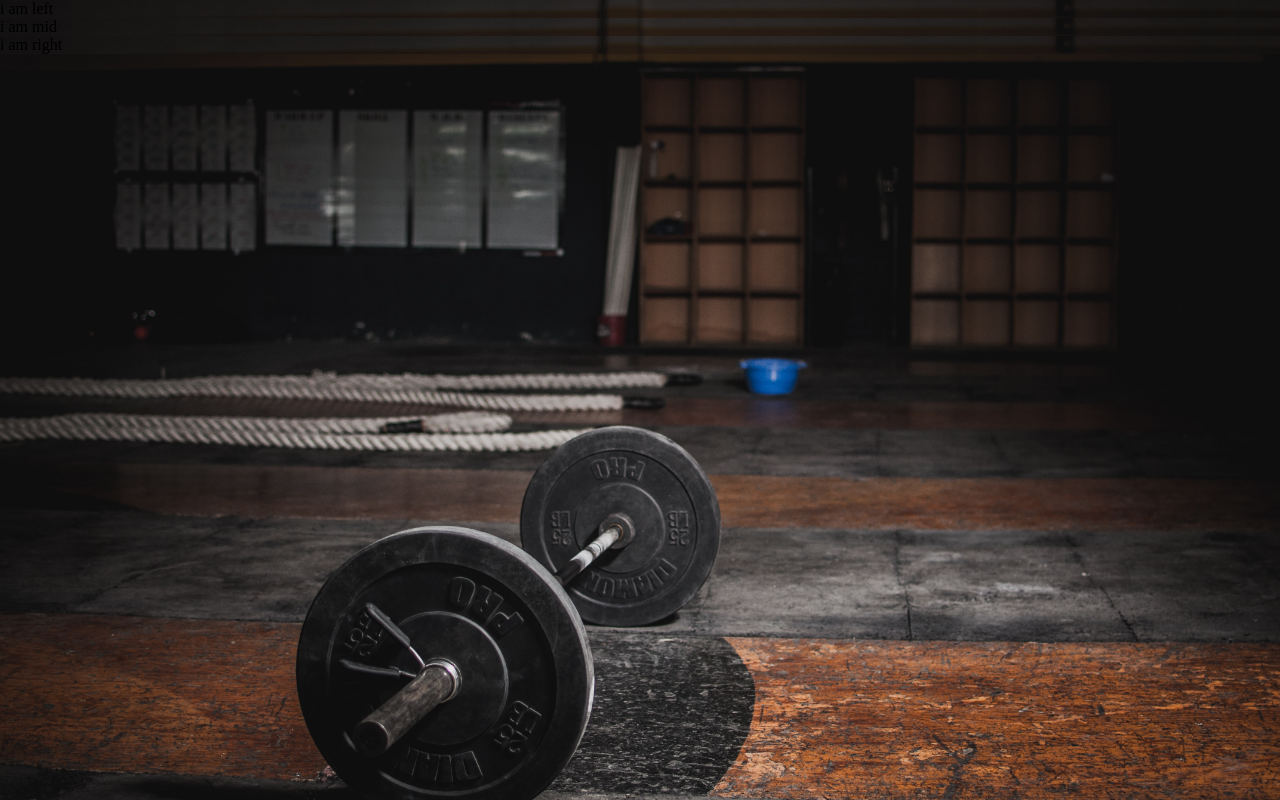
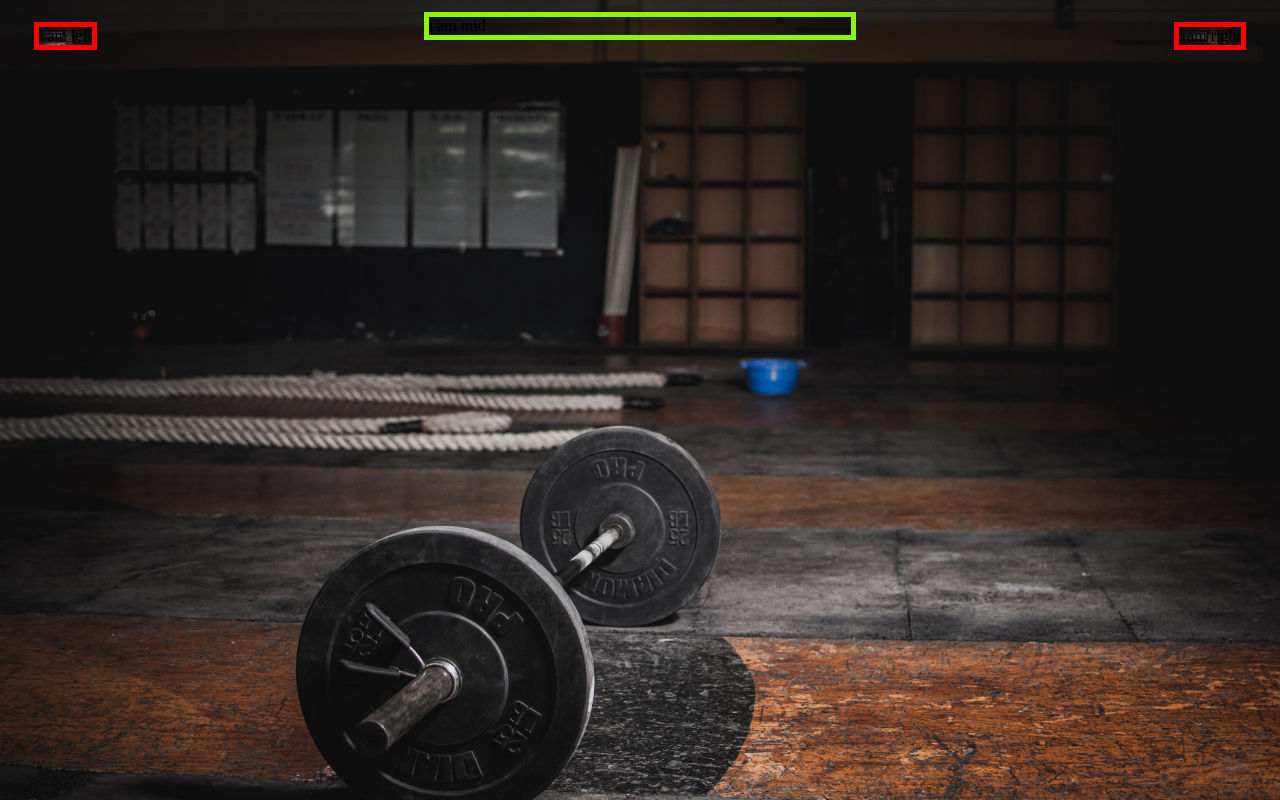
Before and after one commit to i-ujjwaljha/GymWebsitePractice, a plain HTML site: page index.html in a window 1280 px wide. Drawn offline with Linux system fonts and the light colour scheme.

Commit message:
Update style.css

```diff
--- a/style.css
+++ b/style.css
@@ -4,3 +4,28 @@
     background: url('bg.png');
     background-size: cover;
 }
+
+.left{
+    position: absolute;
+    left: 34px;
+    top: 22px;
+    display: inline-block;
+    border: 5px solid red;
+
+}
+
+.mid{
+    display: block;
+    width: 33%;
+    margin: 12px auto;
+    border: 5px solid rgb(142, 245, 8);
+}
+
+.right{
+    position: absolute;
+    right: 34px;
+    top: 22px;
+    display: inline-block;
+    border: 5px solid red;
+
+}
```
